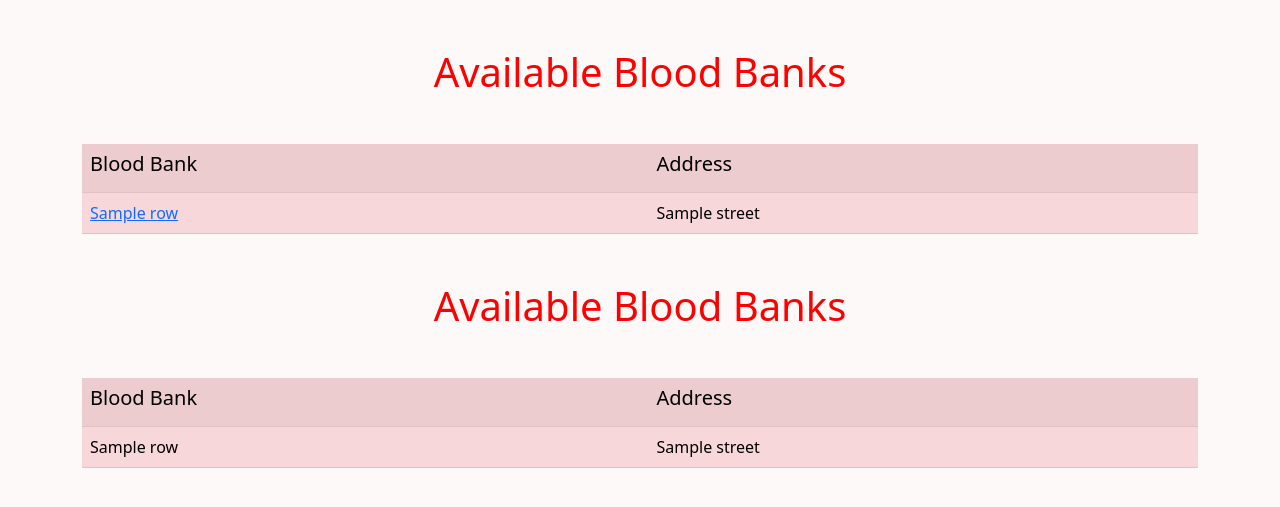
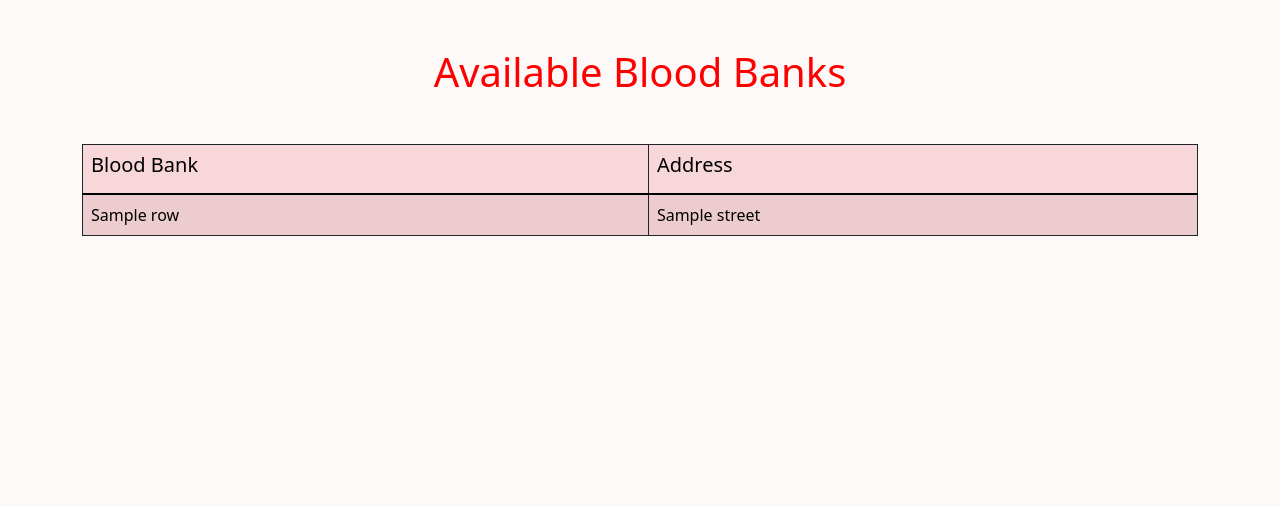
Before and after one commit to hritika1025/Blood_Donation_Management_System, a Flask app: template template/blood_avail.html in a window 1280 px wide. Shown: the part 82-589 px from the top of the page. Run offline with Flask 2, Linux system fonts and the light colour scheme; the template is opened without the code that fills it: most values are stand-ins (such as "Sample title", 1, 10 or a date in 2020); some libraries are stand-ins or nearby versions.

Commit message:
ss added

```diff
--- a/template/admin_dashboard.html
+++ b/template/admin_dashboard.html
@@ -74,6 +74,7 @@
       </div>
     </div>
   </div>
+  <br><br><br><br><br><br>
   <div class="mt-4 pt-4">
   <div class="pt-5 mt-5">
     <div class="container-fluid text-center py-2 mt-5"
--- a/template/blood_avail.html
+++ b/template/blood_avail.html
@@ -51,7 +51,7 @@
     <nav class="navbar navbar-expand-lg navbar-light "
         style="background-color: rgb(199, 5, 5); font-family: 'Baloo Bhai 2', cursive; ">
         <div class="container-fluid">
-            <a class="navbar-brand" href="#">
+            <a class="navbar-brand" href="/home">
                 <h1 style="color: white;">iDonor</h1>
             </a>
             <button class="navbar-toggler" type="button" data-bs-toggle="collapse"
@@ -63,19 +63,19 @@
                 <ul class="navbar-nav me-auto mb-2 mb-lg-0">
 
                     <li class="nav-item">
-                        <a class="nav-link" href="check_blood_availability.html"
+                        <a class="nav-link" href="/check_blood_availability"
                             style="color: white ;font-size: 19px; ">Blood Availability</a>
                     </li>
                     <li class="nav-item">
-                        <a class="nav-link" href="non_eligibility.html"
+                        <a class="nav-link" href="/non_eligibility"
                             style="color: white ;font-size: 19px; ">Non-Eligibility</a>
                     </li>
                     <li class="nav-item">
-                        <a class="nav-link" href="search_blood_banks.html" style="color: white ;font-size: 19px; ">Near
+                        <a class="nav-link" href="/search_blood_banks" style="color: white ;font-size: 19px; ">Near
                             By Bloodbanks</a>
                     </li>
                     <li class="nav-item">
-                        <a class="nav-link" href="user_non_edit_profile.html"
+                        <a class="nav-link" href="/user_non_edit_profile"
                             style="color: white ;font-size: 19px; ">Profile</a>
                     </li>
 
@@ -85,7 +85,7 @@
             </div>
         </div>
     </nav>
-    <h1 style="color: red; text-align: center;" class="my-5">Available Blood Banks</h1>
+    <!-- <h1 style="color: red; text-align: center;" class="my-5">Available Blood Banks</h1>
     <div class="container">
         <table class=" table  table-striped table-danger table-responsive table-hover ">
 
@@ -101,25 +101,27 @@
 
             {% for row in rows %}
             <tr>
-                <!-- <td></td> -->
+
                 <td><a href="/blood_bank_statistics/row.License_Number">{{row.Blood_bank_name}}</a></td>
                 <td>{{row.Street}}</td>
             </tr>
             {% endfor %}
 
         </table>
-    </div>
-</nav>
+    </div> -->
+
 
       <h1 style="color: red; text-align: center;" class="my-5">Available Blood Banks</h1>
       <div class="container">
-            <table class=" table  table-striped table-danger table-responsive table-hover ">
-
+            <table class=" table  table-striped table-bordered border-dark table-danger table-responsive table-hover ">
+              <thead>
                   <tr  class="bg-success">
                       <th > <h5>Blood Bank</h5></th>
                       <th ><h5>Address</h5></th>
                     </tr>
+                </thead>
 
+              <tbody>
 
                   {% for row in rows %}
                   <tr >
@@ -127,6 +129,7 @@
                   <td>{{row.Street}}</td>
                 </tr>
                 {% endfor %}
+            </tbody>
 
             </table>
           </div>
--- a/template/check_blood_availability.html
+++ b/template/check_blood_availability.html
@@ -179,7 +179,7 @@
     </form>
     <h4 class="py-4" style="text-align: center; color: tomato;">{{msg}}</h4>
 
-
+  <br><br><br><br><br><br><br><br>
         <div class="pt-2">
             <div class="container-fluid text-center py-2 mt-5"
                 style="background-color: rgba(218, 5, 5, 0.795); font-family: 'Baloo Bhai 2', cursive;">
--- a/template/contact.html
+++ b/template/contact.html
@@ -40,10 +40,6 @@
                   </li>
                   <li class="nav-item">
                       <a class="nav-link" href="/search_blood_banks" style="color: white ;font-size: 19px; ">Near By Bloodbanks</a>
-<<<<<<< HEAD
-=======
-
->>>>>>> 82379b853bfd9689ea4ce94d9663e4efb592db16
                   </li>
 
           </ul>
--- a/template/donor_list.html
+++ b/template/donor_list.html
@@ -172,6 +172,7 @@
             </tbody>
         </table>
     </div>
+    <br><br><br>
     <div class="pt-1">
         <div class="container-fluid text-center py-2 mt-5"
             style="background-color: rgba(218, 5, 5, 0.795); font-family: 'Baloo Bhai 2', cursive;">
--- a/template/non_eligibility.html
+++ b/template/non_eligibility.html
@@ -69,12 +69,6 @@
         </div>
     </div>
 </nav>
-
-        </ul>
-        <a href="/home" class="btn btn-outline-light " tabindex="-1" role="button" aria-disabled="true">Home</a>
-      </div>
-    </div>
-  </nav>
 <div class="hello">
   <div class=" d-flex py-5 justify-content-center">
     <div class=" justify-content-center">
--- a/template/search_blood_banks.html
+++ b/template/search_blood_banks.html
@@ -185,6 +185,7 @@
             </tbody>
         </table>
     </div>
+    <br><br><br><br><br>
     <div class="pt-1">
         <div class="container-fluid text-center py-2 mt-5"
             style="background-color: rgba(218, 5, 5, 0.795); font-family: 'Baloo Bhai 2', cursive;">
```
Also changed, not shown: static/images/Screenshots2/Non_eligibility.png (added), static/images/Screenshots2/blood_availability.png (added), static/images/Screenshots2/check_blood_availability.png (added), static/images/Screenshots2/contact_page.png (added), static/images/Screenshots2/home1.png (added), static/images/Screenshots2/home2.png (added), static/images/Screenshots2/home3.png (added), static/images/Screenshots2/nearby_blood_bank.png (added), static/images/Screenshots2/user_login.png (added), static/images/Screenshots2/user_profile.png (added), static/images/Screenshots2/user_registration.png (added). Lines whose indentation alone changed are shown as unchanged.
